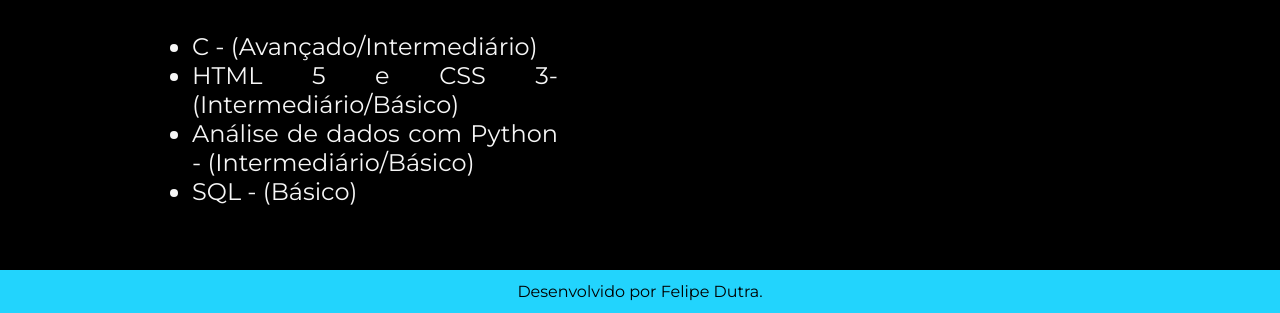
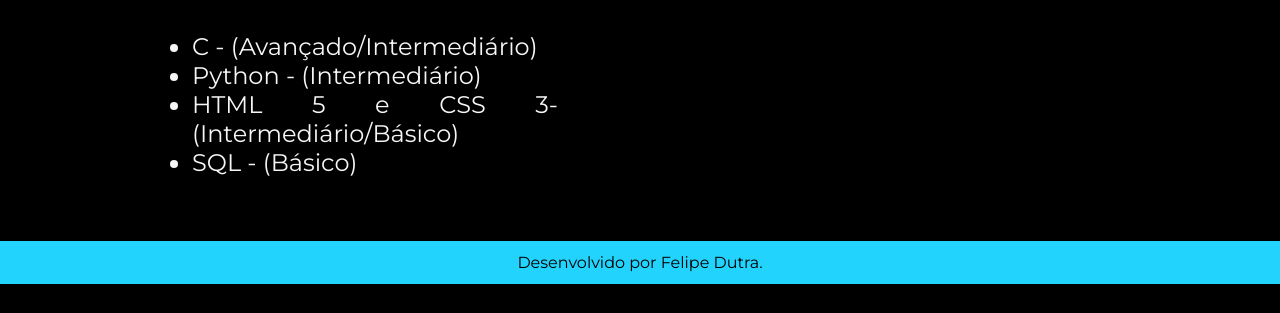
Before and after one commit to Bullsyeswild/page_html, a plain HTML site: page Page HTML/curriculo.html in a window 1280 px wide. Shown: the part 831-1144 px from the top of the page. After the commit the page ends 1115 px from the top, so only its background shows below. Drawn offline with nearby package versions, Linux system fonts and the light colour scheme.

Commit message:
Update curriculo.html

```diff
--- a/Page HTML/curriculo.html
+++ b/Page HTML/curriculo.html
@@ -33,8 +33,8 @@
                 <h3 class="apresentacao__conteudo__titulo"> Softwares e Linguagens de Programação </h3>
                 <ul class="apresentacao__conteudo__texto">
                     <li> C - (Avançado/Intermediário)</li>
+                    <li> Python - (Intermediário)</li>
                     <li> HTML 5 e CSS 3- (Intermediário/Básico)</li>
-                    <li> Análise de dados com Python - (Intermediário/Básico)</li>
                     <li> SQL - (Básico) </li>
                 </ul>
         </section>
```
